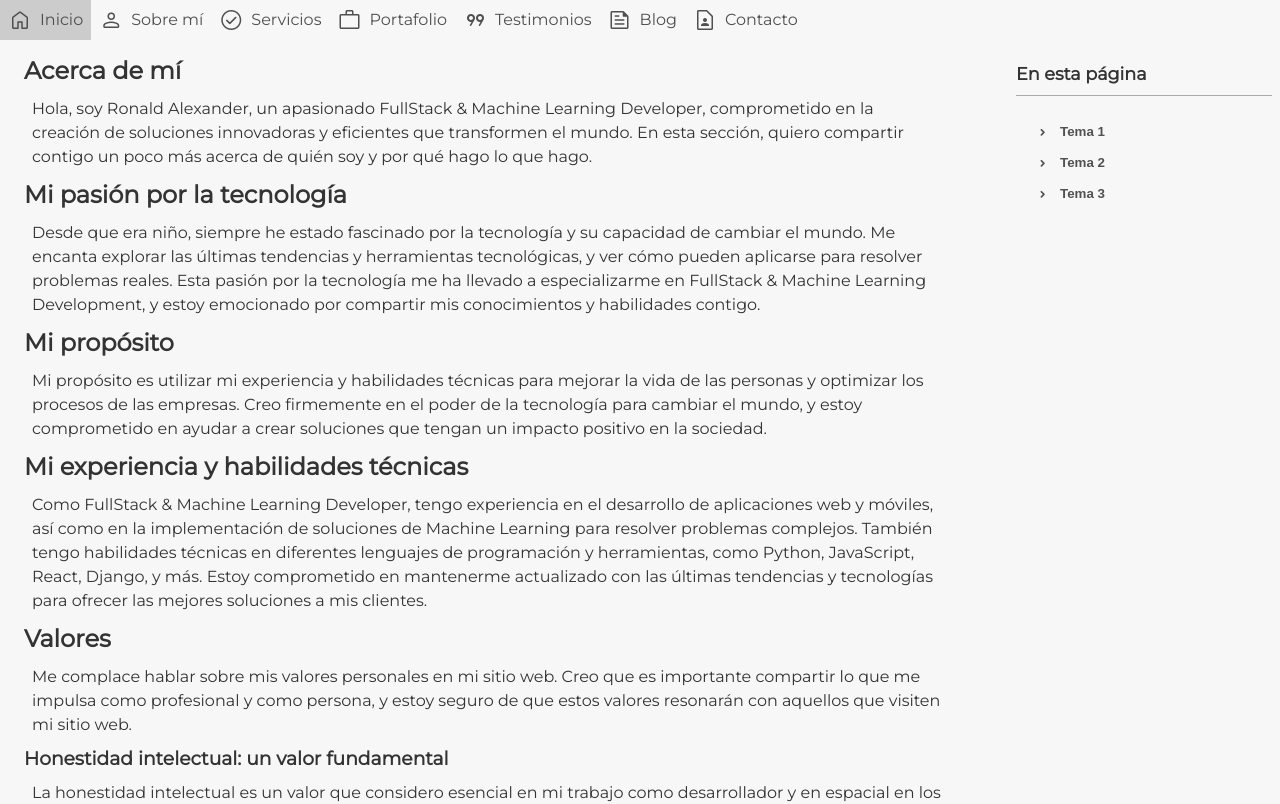
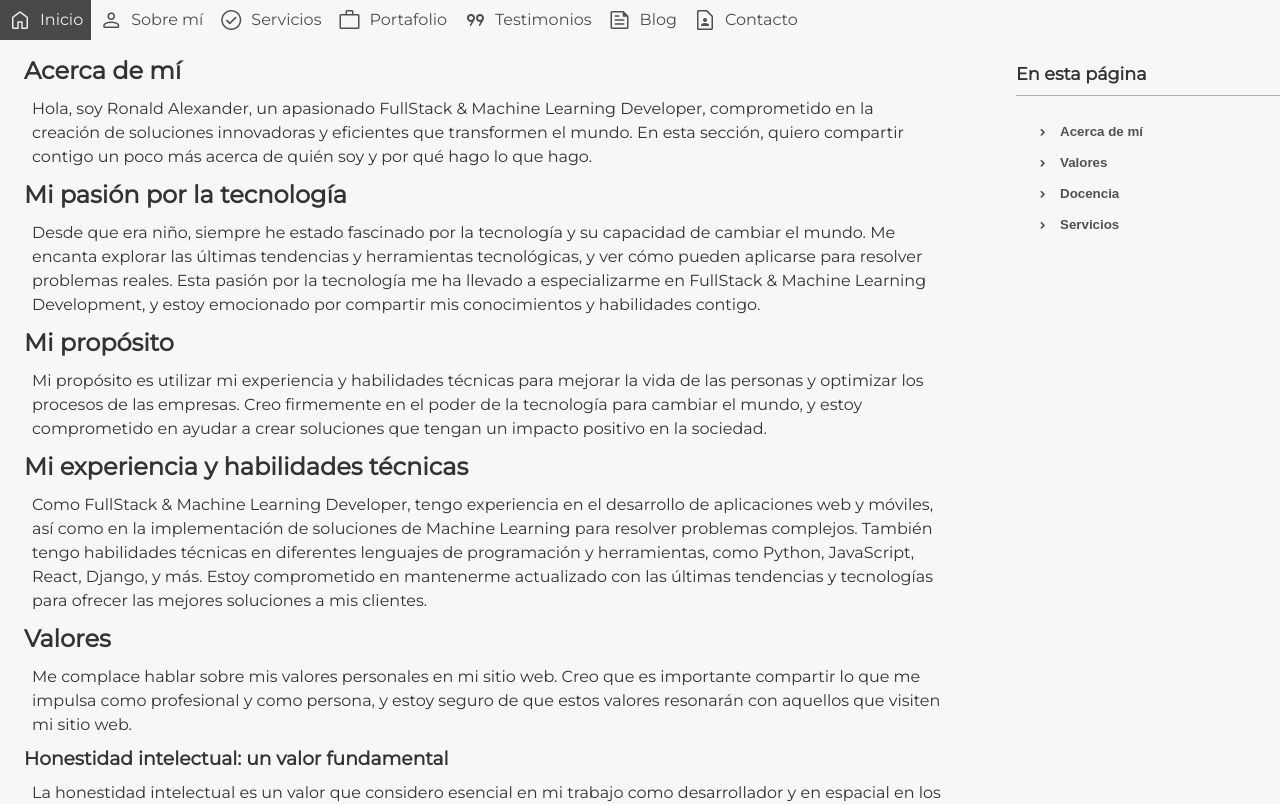
Before and after one commit to ralexrivero/ralex, a React (Vite) app in the folder portfolio/: page / in a window 1280 px wide. Shown: the top 804 px of the page. Built offline with nearby package versions, Linux system fonts and the light colour scheme.

Commit message:
aria labels, content improvement, navigation sticky on top in sidebar and menues

```diff
--- a/portfolio/index.html
+++ b/portfolio/index.html
@@ -1,5 +1,5 @@
 <!DOCTYPE html>
-<html lang="en">
+<html lang="es">
   <head>
     <meta charset="UTF-8">
     <link rel="icon" type="image/svg+xml" href="src/logo.svg">
--- a/portfolio/src/App.css
+++ b/portfolio/src/App.css
@@ -227,7 +227,7 @@
   flex-wrap: wrap;
   align-items: center;
   justify-content: flex-start;
-  z-index: 2;
+  z-index: 100;
 }
 
 .nav-header {
@@ -553,3 +553,15 @@ p {
   }
 
 }
+
+aside, main {
+  position: relative;
+}
+
+.sticky-top {
+  position: sticky;
+  top: 0;
+  z-index: 99;
+  width: 100%;
+  background-color: var(--background-color);
+}
--- a/portfolio/src/components/Footer.jsx
+++ b/portfolio/src/components/Footer.jsx
@@ -3,7 +3,7 @@ import React from 'react';
 
 const Footer = () => {
   return (
-    <footer className="footer-main">
+    <footer aria-label="Pie de página" className="footer-main">
       <div className="copy-footer">
         <small className="brand-signature">Derechos reservados &copy; Ronald Alexander 2023</small>
       </div>
--- a/portfolio/src/components/Header.jsx
+++ b/portfolio/src/components/Header.jsx
@@ -15,14 +15,14 @@ const Header = () => {
   };
 
   return (
-    <header className="header-main">
+    <header className="header-main sticky-top">
       <span id="burger" className={`fa-bars material-symbols-rounded ${menuOpen ? 'fa-bars-clicked' : ''}`} onClick={handleBurgerClick} >menu</span>
       {/**
        * <h1 className="brand-name">Ronald Alexander</h1>
        */}
-      <nav className="nav-header">
+      <nav className="nav-header" aria-label="Menu de navegación principal">
         <ul id="nav-header" className={`nav-header-container ${menuOpen ? 'show' : ''}`} ref={navHeaderRef} onClick={handleNavHeaderClick}>
-          <li><a className="nav-header-links active active-first" href="#"><span className="material-symbols-rounded">home</span>Inicio</a></li>
+          <li><a className="nav-header-links active active-first" href="#" aria-current="page"><span className="material-symbols-rounded">home</span>Inicio</a></li>
           <li><a className="nav-header-links" href="#"><span className="material-symbols-rounded">person</span>Sobre mí</a></li>
           <li><a className="nav-header-links" href="#"><span className="material-symbols-rounded">check_circle</span>Servicios</a></li>
           <li><a className="nav-header-links" href="#"><span className="material-symbols-rounded">work</span>Portafolio</a></li>
--- a/portfolio/src/components/MainContent.jsx
+++ b/portfolio/src/components/MainContent.jsx
@@ -2,41 +2,41 @@ import React from 'react';
 
 const MainContent = () => {
   return (
-    <main>
+    <main aria-label="Contenido principal">
       <div className="container">
-        <section>
-          <h2>Acerca de mí</h2>
+        <section id="about-me">
+          <h2 aria-label="Título de la sección">Acerca de mí</h2>
           <p>Hola, soy Ronald Alexander, un apasionado FullStack & Machine Learning Developer, comprometido en la creación de soluciones innovadoras y eficientes que transformen el mundo. En esta sección, quiero compartir contigo un poco más acerca de quién soy y por qué hago lo que hago.</p>
         </section>
 
-        <section>
-          <h2>Mi pasión por la tecnología</h2>
+        <section id="tech-pasion">
+          <h2 aria-label="Título de la sección">Mi pasión por la tecnología</h2>
           <p>Desde que era niño, siempre he estado fascinado por la tecnología y su capacidad de cambiar el mundo. Me encanta explorar las últimas tendencias y herramientas tecnológicas, y ver cómo pueden aplicarse para resolver problemas reales. Esta pasión por la tecnología me ha llevado a especializarme en FullStack & Machine Learning Development, y estoy emocionado por compartir mis conocimientos y habilidades contigo.</p>
         </section>
 
-        <section>
-          <h2>Mi propósito</h2>
+        <section id="my-goal">
+          <h2 aria-label="Título de la sección">Mi propósito</h2>
           <p>Mi propósito es utilizar mi experiencia y habilidades técnicas para mejorar la vida de las personas y optimizar los procesos de las empresas. Creo firmemente en el poder de la tecnología para cambiar el mundo, y estoy comprometido en ayudar a crear soluciones que tengan un impacto positivo en la sociedad.</p>
         </section>
 
         <section>
-          <h2>Mi experiencia y habilidades técnicas</h2>
+          <h2 id="skills" aria-label="Título de la sección">Mi experiencia y habilidades técnicas</h2>
           <p>Como FullStack & Machine Learning Developer, tengo experiencia en el desarrollo de aplicaciones web y móviles, así como en la implementación de soluciones de Machine Learning para resolver problemas complejos. También tengo habilidades técnicas en diferentes lenguajes de programación y herramientas, como Python, JavaScript, React, Django, y más. Estoy comprometido en mantenerme actualizado con las últimas tendencias y tecnologías para ofrecer las mejores soluciones a mis clientes.</p>
         </section>
 
-        <section id="valores">
-          <h2>Valores</h2>
+        <section id="values">
+          <h2 aria-label="Título de la sección">Valores</h2>
           <p>Me complace hablar sobre mis valores personales en mi sitio web. Creo que es importante compartir lo que me impulsa como profesional y como persona, y estoy seguro de que estos valores resonarán con aquellos que visiten mi sitio web.</p>
-          <h3>Honestidad intelectual: un valor fundamental</h3>
-          <p>La honestidad intelectual es un valor que considero esencial en mi trabajo como desarrollador y en espacial en los ambientes “Agiles”. Para mí, la honestidad intelectual implica ser honesto acerca de mis habilidades y conocimientos, reconocer cuando necesito ayuda o no tengo la respuesta, y ser abierto a la retroalimentación y críticas constructivas de mis colegas y clientes.</p>
-          <h3>Integridad: siendo coherente en todo momento</h3>
+          <h3 id="intelectual" aria-label="Sub titulo de la sección">Honestidad intelectual: un valor fundamental</h3>
+          <p>La honestidad intelectual es un valor que considero esencial en mi trabajo como desarrollador y en espacial en los ambientes <span>Ágiles</span>. Para mí, la honestidad intelectual implica ser honesto acerca de mis habilidades y conocimientos, reconocer cuando necesito ayuda o no tengo la respuesta, y ser abierto a la retroalimentación y críticas constructivas de mis colegas y clientes.</p>
+          <h3 id="integrity" aria-label="Sub titulo de la sección">Integridad: siendo coherente en todo momento</h3>
           <p>La integridad es otro valor que es importante para mí. Creo que es esencial ser coherente entre lo que digo y lo que hago, y actuar con ética en todo momento. Como desarrollador, es importante seguir las mejores prácticas y cumplir con los estándares de la industria, y siempre me aseguro de hacerlo.</p>
-          <h3>Excelencia: buscando la perfección en mi trabajo</h3>
+          <h3 id="excelence" aria-label="Sub titulo de la sección">Excelencia: buscando la perfección en mi trabajo</h3>
           <p>Por último, la excelencia es un valor fundamental para mí. Siempre trato de hacer lo mejor posible en todo lo que hago y busco la perfección en mi trabajo. Como resultado, siempre estoy buscando formas de mejorar y aprender nuevas habilidades para ofrecer soluciones tecnológicas innovadoras y efectivas.</p>
           <p>Estoy seguro de que mi compromiso con estos valores se refleja en mi trabajo y en cómo me relaciono con mis clientes. Si estás buscando trabajar con alguien que comparta tus valores y pueda ayudarte a alcanzar tus objetivos, ¡no dudes en contactarme! Estoy aquí para ayudarte.</p>
         </section>
-        <section id="experiencia">
-          <h2>Enseñanza de informática: mi experiencia como docente</h2>
+        <section id="teaching">
+          <h2 aria-label="Título de la sección">Enseñanza de informática: mi experiencia como docente</h2>
           <p>Enseñar informática es una de mis grandes pasiones. Durante los últimos años he tenido la oportunidad de compartir mi conocimiento y experiencia con muchos estudiantes en distintos niveles académicos. A continuación, te contaré un poco más sobre mi enfoque pedagógico, las materias que he enseñado, cómo he llevado mis clases al mundo virtual y algunos comentarios de mis estudiantes.</p>
           <h3>Mi enfoque pedagógico: cómo enseño informática</h3>
           <p>Como docente de informática, creo que es fundamental enseñar a través de proyectos prácticos y desafiantes. Me enfoco en proporcionar una base sólida de conocimientos teóricos, pero siempre priorizando la aplicación práctica de los conceptos. Trato de generar un ambiente de aprendizaje en el que los estudiantes se sientan cómodos para hacer preguntas y explorar por su cuenta.</p>
@@ -49,7 +49,7 @@ const MainContent = () => {
           <p>Si estás buscando un instructor de informática comprometido con tu éxito y dispuesto a ayudarte a alcanzar tus metas, ¡no dudes en contactarme! Estoy aquí para ayudarte en todo lo que necesites.</p>
         </section>
         <section>
-          <h2>Mis servicios</h2>
+          <h2 id="services" aria-label="Título de la sección">Mis servicios</h2>
           <h3>Desarrollo de aplicaciones web FullStack</h3>
           <p>Si necesitas una aplicación web personalizada que sea eficiente, escalable y segura, puedo ayudarte. Mi experiencia en el desarrollo FullStack me permite trabajar en todas las capas de una aplicación, desde el frontend hasta el backend y la base de datos. Utilizo las mejores prácticas de la industria para asegurarme de que tu aplicación cumpla con los estándares de calidad y seguridad.</p>
           <h3>Desarrollo de modelos de Machine Learning</h3>
--- a/portfolio/src/components/Sidebar.jsx
+++ b/portfolio/src/components/Sidebar.jsx
@@ -22,7 +22,7 @@ const Sidebar = () => {
 
   return (
     <aside>
-      <div className="container">
+      <div className="container sticky-top">
         <h2 className="fs-md p-t-md p-b-md m-b-lg border-bottom">En esta página</h2>
         <nav>
           <ul className="m-l-md list-reset">
@@ -36,16 +36,17 @@ const Sidebar = () => {
                   handleButtonActive(0);
                 }}
               >
-                Tema 1
+                Acerca de mí
               </button>
               <ul
                 className={`content-list m-l-md ${
                   expandedIndexes.includes(0) ? "content-list-show" : "hide"
                 }`}
               >
-                <li className="btn fs-xs">sub tema 1</li>
-                <li className="btn fs-xs">sub tema 2</li>
-                <li className="btn fs-xs">sub tema 3</li>
+                <li className="btn fs-xs"><a href="#about-me">Acerca de mí</a></li>
+                <li className="btn fs-xs"><a href="#tech-pasion">Mi pasión</a></li>
+                <li className="btn fs-xs"><a href="#my-goal">Propósito </a></li>
+                <li className="btn fs-xs"><a href="#skills">Experiencia y habilidades</a></li>
               </ul>
             </li>
             <li>
@@ -58,16 +59,16 @@ const Sidebar = () => {
                   handleButtonActive(1);
                 }}
               >
-                Tema 2
+                Valores
               </button>
               <ul
                 className={`content-list m-l-md ${
                   expandedIndexes.includes(1) ? "content-list-show" : "hide"
                 }`}
               >
-                <li className="btn fs-xs">sub tema 4</li>
-                <li className="btn fs-xs">sub tema 5</li>
-                <li className="btn fs-xs">sub tema 6</li>
+                <li className="btn fs-xs"><a href="#intelectual">Honestidad intelectual</a></li>
+                <li className="btn fs-xs"><a href="#integrity">integridad</a></li>
+                <li className="btn fs-xs"><a href="#excelence">Excelencia</a></li>
               </ul>
             </li>
             <li>
@@ -80,16 +81,34 @@ const Sidebar = () => {
                   handleButtonActive(2);
                 }}
               >
-                Tema 3
+                Docencia
               </button>
               <ul
                 className={`content-list m-l-md ${
                   expandedIndexes.includes(2) ? "content-list-show" : "hide"
                 }`}
               >
-                <li className="btn fs-xs">sub tema 7</li>
-                <li className="btn fs-xs">sub tema 8</li>
-                <li className="btn fs-xs">sub tema 9</li>
+                <li className="btn fs-xs"><a href="#teaching">Experiencia docente</a></li>
+              </ul>
+            </li>
+            <li>
+              <button
+                className={`btn btn-collapse m-t-md ${
+                  activeButtons.includes(3) ? "btn-collapse-active" : ""
+                }`}
+                onClick={() => {
+                  handleButtonClick(3);
+                  handleButtonActive(3);
+                }}
+              >
+                Servicios
+              </button>
+              <ul
+                className={`content-list m-l-md ${
+                  expandedIndexes.includes(3) ? "content-list-show" : "hide"
+                }`}
+              >
+                <li className="btn fs-xs"><a href="#services">Mis servicios</a></li>
               </ul>
             </li>
           </ul>
```
